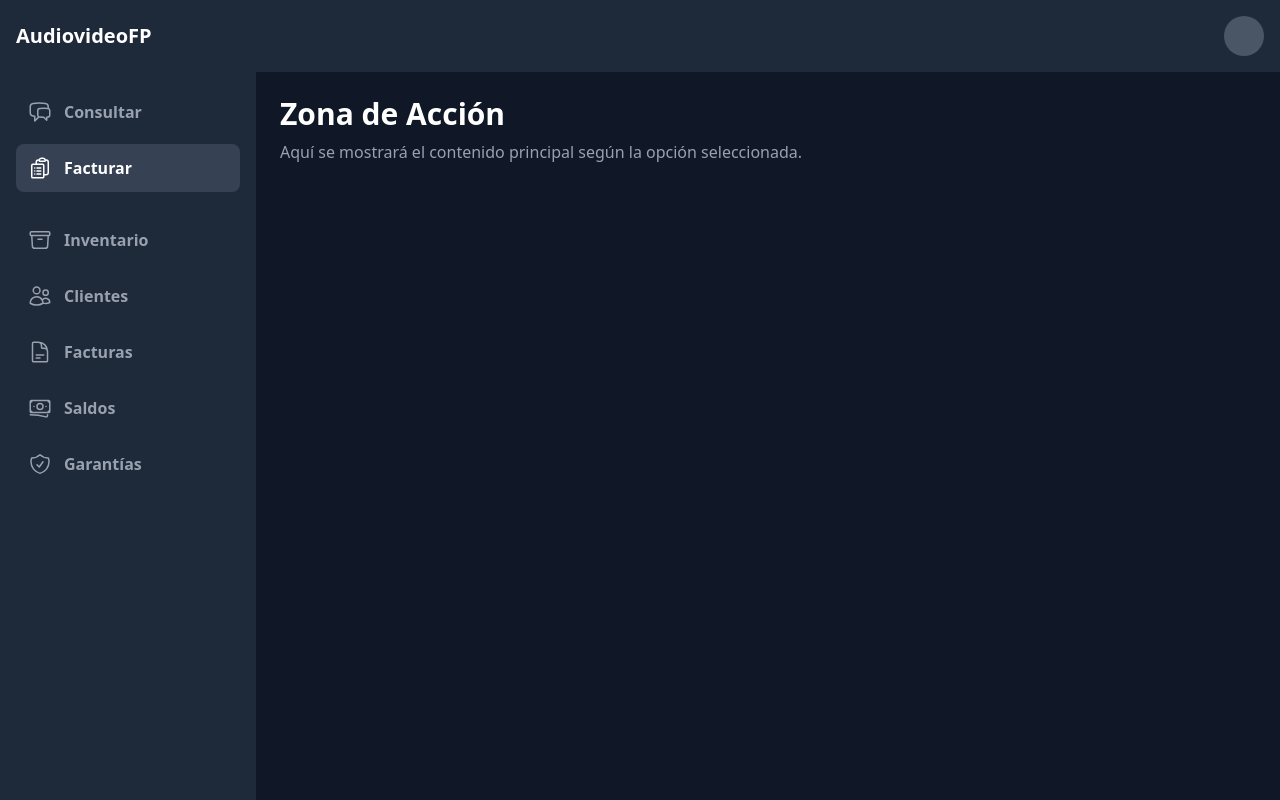
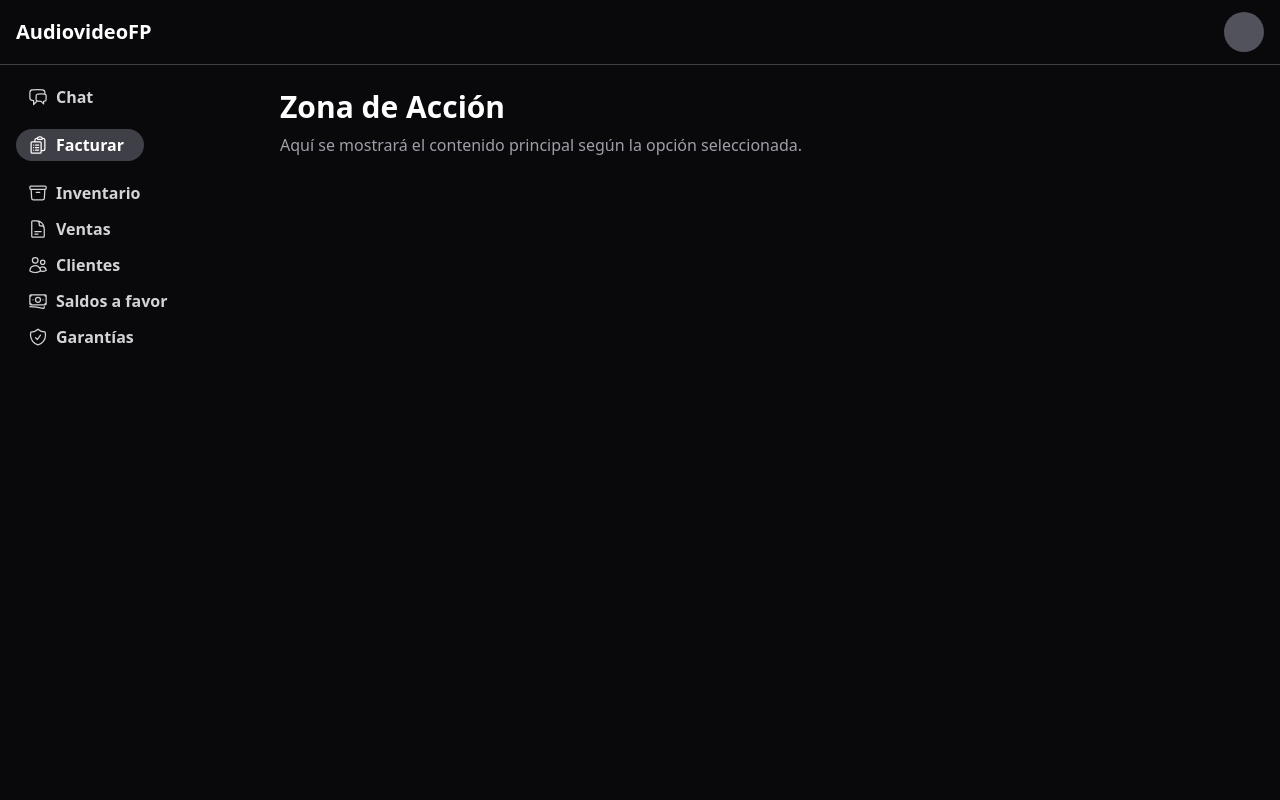
Before and after one commit to Sebasxs/smart-pos, a React (Vite) app in the folder client/: page / in a window 1280 px wide. Built offline with nearby package versions, Linux system fonts and the light colour scheme.

Commit message:
refactor(ui): refine dark theme with neutral grays and improve layout spacing

```diff
--- a/client/src/App.tsx
+++ b/client/src/App.tsx
@@ -4,7 +4,7 @@ import { Topbar } from './components/layout/Topbar';
 
 function App() {
    return (
-      <div className="h-screen w-screen bg-gray-900 flex flex-col text-gray-200">
+      <div className="h-screen w-screen bg-zinc-900 flex flex-col text-zinc-200">
          <Topbar />
          <div className="flex flex-1 overflow-hidden">
             <Sidebar />
--- a/client/src/components/layout/MainContent.tsx
+++ b/client/src/components/layout/MainContent.tsx
@@ -1,8 +1,8 @@
 export const MainContent = () => {
    return (
-      <main className="flex-1 p-6 bg-gray-900 text-white overflow-y-auto">
+      <main className="flex-1 p-6 bg-zinc-950 text-white overflow-y-auto">
          <h1 className="text-3xl font-bold">Zona de Acción</h1>
-         <p className="mt-2 text-gray-400">
+         <p className="mt-2 text-zinc-400">
             Aquí se mostrará el contenido principal según la opción seleccionada.
          </p>
       </main>
--- a/client/src/components/layout/Sidebar.tsx
+++ b/client/src/components/layout/Sidebar.tsx
@@ -11,23 +11,23 @@ import {
 
 const menuItemsGroups = {
    primary: [
-      { name: 'Consultar', icon: <HiOutlineChatBubbleLeftRight size={24} /> },
-      { name: 'Facturar', icon: <HiOutlineClipboardDocumentList size={24} /> },
+      { name: 'Chat', icon: <HiOutlineChatBubbleLeftRight size={20} /> },
+      { name: 'Facturar', icon: <HiOutlineClipboardDocumentList size={20} /> },
    ],
    management: [
-      { name: 'Inventario', icon: <HiOutlineArchiveBox size={24} /> },
-      { name: 'Clientes', icon: <HiOutlineUsers size={24} /> },
-      { name: 'Facturas', icon: <HiOutlineDocumentText size={24} /> },
-      { name: 'Saldos', icon: <HiOutlineBanknotes size={24} /> },
-      { name: 'Garantías', icon: <HiOutlineShieldCheck size={24} /> },
+      { name: 'Inventario', icon: <HiOutlineArchiveBox size={20} /> },
+      { name: 'Ventas', icon: <HiOutlineDocumentText size={20} /> },
+      { name: 'Clientes', icon: <HiOutlineUsers size={20} /> },
+      { name: 'Saldos a favor', icon: <HiOutlineBanknotes size={20} /> },
+      { name: 'Garantías', icon: <HiOutlineShieldCheck size={20} /> },
    ],
 };
 
 type MenuItemProps = {
-   icon: ReactNode; // 'icon' será un nodo de React (nuestro ícono JSX).
-   name: string; // 'name' siempre será un texto (string).
-   isActive: boolean; // 'isActive' será un valor verdadero o falso (boolean).
-   onClick: () => void; // 'onClick' será una función que no recibe argumentos y no retorna nada.
+   icon: ReactNode;
+   name: string;
+   isActive: boolean;
+   onClick: () => void;
 };
 
 const MenuItem = ({ icon, name, isActive, onClick }: MenuItemProps) => (
@@ -35,9 +35,9 @@ const MenuItem = ({ icon, name, isActive, onClick }: MenuItemProps) => (
       href="#"
       onClick={onClick}
       className={`
-      flex items-center gap-x-3 p-3 rounded-lg font-semibold
+      flex items-center gap-2 py-1 pl-3 pr-5 rounded-full font-semibold w-fit
       transition-colors duration-150
-      ${isActive ? 'bg-gray-700 text-white' : 'text-gray-400 hover:bg-gray-700 hover:text-white'}
+      ${isActive ? 'bg-zinc-700 text-white' : 'text-zinc-300 hover:bg-zinc-700 hover:text-white'}
     `}
    >
       {icon}
@@ -49,8 +49,8 @@ export const Sidebar = () => {
    const [activeItem, setActiveItem] = useState('Facturar');
 
    return (
-      <aside className="w-64 bg-gray-800 text-white p-4 flex flex-col gap-y-6">
-         <nav className="flex flex-col gap-y-2">
+      <aside className="w-64 bg-zinc-950 text-white p-4 flex flex-col gap-y-4">
+         <nav className="flex flex-col gap-y-4">
             {menuItemsGroups.primary.map(item => (
                <MenuItem
                   key={item.name}
@@ -60,7 +60,7 @@ export const Sidebar = () => {
                />
             ))}
          </nav>
-         <nav className="flex flex-col gap-y-2">
+         <nav className="flex flex-col gap-y-1">
             {menuItemsGroups.management.map(item => (
                <MenuItem
                   key={item.name}
--- a/client/src/components/layout/Topbar.tsx
+++ b/client/src/components/layout/Topbar.tsx
@@ -1,11 +1,11 @@
 export const Topbar = () => {
    return (
-      <header className="bg-gray-800 text-white flex items-center justify-between p-4 shadow-md ">
+      <header className="bg-zinc-950 text-white flex items-center justify-between px-4 py-3 shadow-md border-b border-zinc-700">
          <div className="flex items-center">
             <span className="text-xl font-bold">AudiovideoFP</span>
          </div>
          <div className="flex items-center">
-            <div className="w-10 h-10 bg-gray-600 rounded-full"></div>
+            <div className="w-10 h-10 bg-zinc-600 rounded-full"></div>
          </div>
       </header>
    );
```
